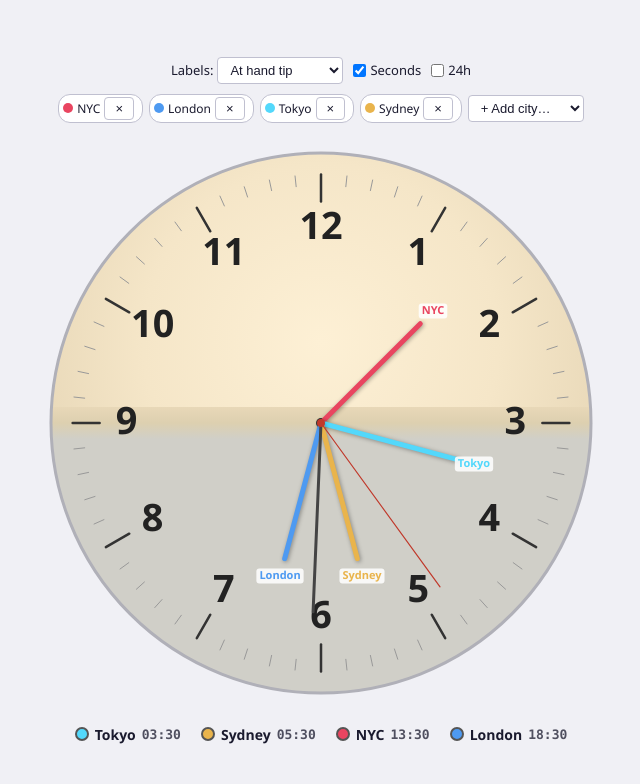
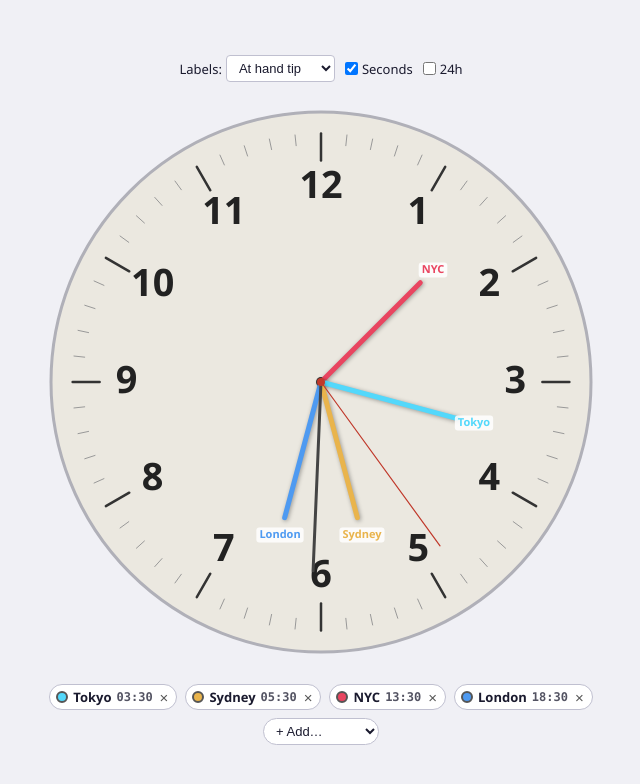
Before and after one commit to capncrockett/multi-tz-clock, a plain HTML site: page index.html in a window 1280 px wide. Shown: the whole page, without its empty margins (319-959 px from the left). Drawn offline with Linux system fonts and the light colour scheme.

Commit message:
Bezel labels, day/night 24h only, outer numerals, merged zone bar
- Bezel label mode: city names on inner rim at hand angle, text
  flips at 3/9 o'clock so bottom-half labels stay readable
- Day/night gradient now only renders in 24h mode; 12h gets plain face
- 24h numerals moved to outer ring (0.96r) to reduce clutter
- Merged legend + chips into single zone-bar: swatch, name, time, remove
- Removed separate #legend and #tz-bar elements

Co-Authored-By: Oz <oz-agent@warp.dev>

```diff
--- a/index.html
+++ b/index.html
@@ -63,7 +63,7 @@
     gap: 4px;
     cursor: pointer;
   }
-  #controls select, #controls button {
+  #controls select {
     background: var(--bg-surface);
     color: var(--text);
     border: 1px solid var(--border);
@@ -72,102 +72,72 @@
     font-size: 13px;
     cursor: pointer;
   }
-  #controls button:hover { filter: brightness(1.2); }
   #controls select:focus,
-  #controls input:focus,
-  #controls button:focus {
+  #controls input:focus {
     outline: 2px solid var(--accent);
     outline-offset: 2px;
   }
 
-  /* ── TZ picker ── */
-  #tz-bar {
+  canvas { display: block; }
+
+  /* ── Unified zone bar (legend + chips + add) ── */
+  #zone-bar {
+    margin-top: 12px;
     display: flex;
-    gap: 6px;
-    margin-bottom: 10px;
+    gap: 8px;
     flex-wrap: wrap;
     justify-content: center;
     align-items: center;
+    max-width: 640px;
   }
-  #tz-bar select {
+  .zone-item {
+    display: inline-flex;
+    align-items: center;
+    gap: 5px;
+    background: var(--bg-surface);
+    border: 1px solid var(--border);
+    border-radius: 16px;
+    padding: 3px 6px 3px 6px;
+    font-size: 13px;
+    font-weight: 600;
+    white-space: nowrap;
+  }
+  .zone-swatch {
+    width: 12px; height: 12px;
+    border-radius: 50%;
+    border: 2px solid var(--text-muted);
+    flex-shrink: 0;
+  }
+  .zone-time {
+    font-family: 'Cascadia Mono', 'Consolas', monospace;
+    opacity: 0.75;
+    font-size: 12px;
+  }
+  .zone-remove {
+    background: none; border: none;
+    color: var(--text-muted);
+    cursor: pointer; font-size: 15px;
+    padding: 0 2px;
+    line-height: 1;
+  }
+  .zone-remove:hover { color: var(--accent); }
+  .zone-remove:focus {
+    outline: 2px solid var(--accent);
+    outline-offset: 1px;
+  }
+  #zone-bar select {
     background: var(--bg-surface);
     color: var(--text);
     border: 1px solid var(--border);
     padding: 4px 8px;
-    border-radius: 4px;
-    font-size: 13px;
-    max-width: 220px;
-  }
-  #tz-bar button {
-    background: var(--bg-surface);
-    color: var(--text);
-    border: 1px solid var(--border);
-    padding: 4px 10px;
-    border-radius: 4px;
+    border-radius: 16px;
     font-size: 13px;
     cursor: pointer;
+    max-width: 180px;
   }
-  #tz-bar button:hover { filter: brightness(1.2); }
-  #tz-bar button:focus, #tz-bar select:focus {
+  #zone-bar select:focus {
     outline: 2px solid var(--accent);
     outline-offset: 2px;
-  }
-  .tz-chip {
-    display: inline-flex;
-    align-items: center;
-    gap: 4px;
-    background: var(--bg-surface);
-    border: 1px solid var(--border);
-    border-radius: 12px;
-    padding: 2px 8px 2px 4px;
-    font-size: 12px;
-  }
-  .tz-chip-swatch {
-    width: 10px; height: 10px;
-    border-radius: 50%;
-    flex-shrink: 0;
-  }
-  .tz-chip button {
-    background: none; border: none;
-    color: var(--text-muted);
-    cursor: pointer; font-size: 14px;
-    padding: 0 2px;
-    line-height: 1;
-  }
-  .tz-chip button:hover { color: var(--accent); }
-  .tz-chip button:focus {
-    outline: 2px solid var(--accent);
-    outline-offset: 1px;
-  }
-
-  canvas { display: block; }
-
-  #legend {
-    margin-top: 12px;
-    display: flex;
-    gap: 12px 20px;
-    flex-wrap: wrap;
-    justify-content: center;
-    font-size: 14px;
-    font-weight: 600;
-    max-width: 600px;
-  }
-  .legend-item {
-    display: flex;
-    align-items: center;
-    gap: 6px;
-    white-space: nowrap;
-  }
-  .legend-swatch {
-    width: 14px; height: 14px;
-    border-radius: 50%;
-    border: 2px solid var(--text-muted);
-    flex-shrink: 0;
-  }
-  .legend-time {
-    font-family: 'Cascadia Mono', 'Consolas', monospace;
-    opacity: 0.75;
-    font-size: 13px;
   }
 
   .sr-only {
@@ -182,25 +152,23 @@
   @media (max-width: 400px) {
     #controls { gap: 6px; }
     #controls label { font-size: 12px; }
-    #tz-bar { gap: 4px; }
-    #legend {
+    #zone-bar {
       flex-direction: column;
       align-items: center;
-      gap: 6px;
-      font-size: 13px;
+      gap: 5px;
     }
   }
 </style>
 </head>
 <body>
 
-<a class="skip-link" href="#legend">Skip to time legend</a>
+<a class="skip-link" href="#zone-bar">Skip to time zones</a>
 
 <div id="controls" role="toolbar" aria-label="Clock display options">
   <label>Labels:
     <select id="labelMode" aria-label="Label display mode">
       <option value="tip">At hand tip</option>
-      <option value="arc">Arc along hand</option>
+      <option value="bezel">On bezel</option>
       <option value="legend">Legend only</option>
     </select>
   </label>
@@ -214,12 +182,10 @@
   </label>
 </div>
 
-<div id="tz-bar" role="region" aria-label="Time zone selection"></div>
-
 <canvas id="clock" role="img" aria-label="Analog clock displaying multiple time zones"></canvas>
 
 <div id="sr-times" class="sr-only" aria-live="polite" aria-atomic="true"></div>
-<div id="legend" role="list" tabindex="0" aria-label="Time zone legend"></div>
+<div id="zone-bar" role="list" aria-label="Active time zones"></div>
 
 <script>
 // ── CITY CATALOG ────────────────────────────────────────────────────
@@ -334,68 +300,60 @@ function sortByTime(deduped) {
   });
 }
 
-// ── TZ PICKER ───────────────────────────────────────────────────────
-function renderTzBar() {
-  const bar = document.getElementById('tz-bar');
-  // Chips for active zones
-  let html = zones.map((z, i) => `
-    <span class="tz-chip">
-      <span class="tz-chip-swatch" style="background:${z.color}" aria-hidden="true"></span>
-      ${z.label}
-      <button onclick="removeZone(${i})" aria-label="Remove ${z.label}">&times;</button>
-    </span>
-  `).join('');
+// ── ZONE BAR (merged legend + chips + add) ─────────────────────────
+function renderZoneBar() {
+  const bar = document.getElementById('zone-bar');
+  const sorted = sortByTime(zones.map(z => ({ ...z, _time: getTimeInTZ(z.tz) })));
 
-  // Add dropdown (if under cap)
+  let html = sorted.map(z => {
+    const idx = zones.findIndex(orig => orig.tz === z.tz);
+    const t = z._time || getTimeInTZ(z.tz);
+    const timeStr = `${String(t.h24).padStart(2,'0')}:${String(t.m).padStart(2,'0')}`;
+    return `<span class="zone-item" role="listitem">
+      <span class="zone-swatch" style="background:${z.color}" aria-hidden="true"></span>
+      <span>${z.label}</span>
+      <span class="zone-time">${timeStr}</span>
+      <button class="zone-remove" onclick="removeZone(${idx})" aria-label="Remove ${z.label}">&times;</button>
+    </span>`;
+  }).join('');
+
   if (zones.length < MAX_ZONES) {
     const usedTzs = new Set(zones.map(z => z.tz));
     const opts = CITY_CATALOG
       .filter(c => !usedTzs.has(c.tz))
       .map(c => `<option value="${c.tz}">${c.label}</option>`)
       .join('');
-    html += `
-      <select id="addTzSelect" aria-label="Add a time zone">
-        <option value="">+ Add city…</option>
-        ${opts}
-      </select>
-    `;
+    html += `<select id="addTzSelect" aria-label="Add a time zone">
+      <option value="">+ Add…</option>${opts}
+    </select>`;
   }
   bar.innerHTML = html;
 
-  // Bind change
   const sel = document.getElementById('addTzSelect');
-  if (sel) {
-    sel.addEventListener('change', () => {
-      if (!sel.value) return;
-      addZone(sel.value);
-    });
-  }
+  if (sel) sel.addEventListener('change', () => { if (sel.value) addZone(sel.value); });
 }
 
 function addZone(tz) {
   if (zones.length >= MAX_ZONES) return;
   const city = CITY_CATALOG.find(c => c.tz === tz);
   if (!city) return;
-  // Pick next unused color
   const usedColors = new Set(zones.map(z => z.color));
   const color = HAND_COLORS.find(c => !usedColors.has(c)) || HAND_COLORS[zones.length % HAND_COLORS.length];
   zones.push({ label: city.label, tz: city.tz, color });
-  renderTzBar();
+  renderZoneBar();
 }
 
 function removeZone(index) {
   zones.splice(index, 1);
-  renderTzBar();
+  renderZoneBar();
 }
-// Expose to inline onclick
 window.removeZone = removeZone;
 
-renderTzBar();
+renderZoneBar();
 
-// ── DAY/NIGHT CLOCK FACE ────────────────────────────────────────────
+// ── DAY/NIGHT CLOCK FACE (24h only) ───────────────────────────────
 function drawDayNightFace(cx, cy, r) {
   const light = isLightMode();
-  // Warmer, sunnier day colors
   const dayColor   = light ? '#f5e6c8' : '#2e3a1e';
   const dayCenter  = light ? '#fdf0d5' : '#3d4a28';
   const nightColor = light ? '#d0cfc8' : '#0d1321';
@@ -407,7 +365,7 @@ function drawDayNightFace(cx, cy, r) {
   ctx.fillStyle = nightColor;
   ctx.fill();
 
-  // Day semicircle (top half) with radial warm gradient
+  // Day semicircle (top half)
   ctx.save();
   ctx.beginPath();
   ctx.moveTo(cx - r, cy);
@@ -422,7 +380,7 @@ function drawDayNightFace(cx, cy, r) {
   ctx.fillRect(cx - r, cy - r, r * 2, r);
   ctx.restore();
 
-  // Soft horizon blend
+  // Horizon blend
   ctx.save();
   ctx.beginPath();
   ctx.arc(cx, cy, r, 0, Math.PI * 2);
@@ -434,6 +392,27 @@ function drawDayNightFace(cx, cy, r) {
   ctx.fillStyle = horizGrad;
   ctx.fillRect(cx - r, cy - 16, r * 2, 32);
   ctx.restore();
+}
+
+function drawPlainFace(cx, cy, r) {
+  const light = isLightMode();
+  ctx.beginPath();
+  ctx.arc(cx, cy, r, 0, Math.PI * 2);
+  ctx.fillStyle = light ? '#ebe8e0' : '#16213e';
+  ctx.fill();
+}
+
+// ── DRAWING ─────────────────────────────────────────────────────────
+function drawFace(cx, cy, r) {
+  const use24 = is24h();
+  const light = isLightMode();
+
+  // Background: day/night for 24h, plain for 12h
+  if (use24) {
+    drawDayNightFace(cx, cy, r);
+  } else {
+    drawPlainFace(cx, cy, r);
+  }
 
   // Outer ring
   ctx.beginPath();
@@ -441,13 +420,6 @@ function drawDayNightFace(cx, cy, r) {
   ctx.strokeStyle = light ? '#b0b0b8' : '#0f3460';
   ctx.lineWidth = 3;
   ctx.stroke();
-}
-
-// ── DRAWING ─────────────────────────────────────────────────────────
-function drawFace(cx, cy, r) {
-  drawDayNightFace(cx, cy, r);
-  const light = isLightMode();
-  const use24 = is24h();
 
   // Tick marks — skip minute ticks on small viewports
   for (let i = 0; i < 60; i++) {
@@ -468,15 +440,28 @@ function drawFace(cx, cy, r) {
 
   // Numerals
   const count = use24 ? 24 : 12;
-  const fontSize = isSmall ? r * 0.14 : (use24 ? r * 0.10 : r * 0.14);
+  if (use24) {
+    // 24h: numerals on the OUTER ring, outside tick marks
+    const fontSize = isSmall ? r * 0.09 : r * 0.09;
     ctx.fillStyle = light ? '#222' : '#ddd';
     ctx.font = `bold ${fontSize}px "Segoe UI", system-ui, sans-serif`;
     ctx.textAlign = 'center';
     ctx.textBaseline = 'middle';
-  for (let n = 1; n <= count; n++) {
-    const angle = (n / count) * Math.PI * 2 - Math.PI / 2;
-    const nr = use24 ? r * 0.68 : r * 0.72;
-    ctx.fillText(n.toString(), cx + Math.cos(angle) * nr, cy + Math.sin(angle) * nr);
+    for (let n = 1; n <= 24; n++) {
+      const angle = (n / 24) * Math.PI * 2 - Math.PI / 2;
+      ctx.fillText(n.toString(), cx + Math.cos(angle) * r * 0.96, cy + Math.sin(angle) * r * 0.96);
+    }
+  } else {
+    // 12h: numerals inside as before
+    const fontSize = isSmall ? r * 0.14 : r * 0.14;
+    ctx.fillStyle = light ? '#222' : '#ddd';
+    ctx.font = `bold ${fontSize}px "Segoe UI", system-ui, sans-serif`;
+    ctx.textAlign = 'center';
+    ctx.textBaseline = 'middle';
+    for (let n = 1; n <= 12; n++) {
+      const angle = (n / 12) * Math.PI * 2 - Math.PI / 2;
+      ctx.fillText(n.toString(), cx + Math.cos(angle) * r * 0.72, cy + Math.sin(angle) * r * 0.72);
+    }
   }
 
   // Center dot
@@ -486,7 +471,7 @@ function drawFace(cx, cy, r) {
   ctx.fill();
 }
 
-function drawHand(cx, cy, angle, length, width, color, label, labelMode) {
+function drawHand(cx, cy, r, angle, length, width, color, label, labelMode) {
   const tipX = cx + Math.cos(angle) * length;
   const tipY = cy + Math.sin(angle) * length;
 
@@ -525,32 +510,45 @@ function drawHand(cx, cy, angle, length, width, color, label, labelMode) {
     ctx.restore();
   }
 
-  // Arc label along the hand
-  if (label && labelMode === 'arc') {
+  // Bezel label — text on the inner rim of the clock, at the hand's angle
+  if (label && labelMode === 'bezel') {
     const fs = isSmall ? 8 : 10;
+    const bezelR = r * 0.62; // inner rim, just inside the numerals
+    const bx = cx + Math.cos(angle) * bezelR;
+    const by = cy + Math.sin(angle) * bezelR;
+
     ctx.save();
+    ctx.translate(bx, by);
+
+    // Normalize angle to 0–2π for flip logic
+    let normAngle = ((angle + Math.PI / 2) % (Math.PI * 2) + Math.PI * 2) % (Math.PI * 2);
+    // Flip if on the bottom half (between 3 o'clock and 9 o'clock going down)
+    // Bottom half: angle is between π/2 and 3π/2 (in standard, but our angle is offset by -π/2)
+    // In our coordinate system: angle 0 = 12 o'clock, π/2 = 3, π = 6, 3π/2 = 9
+    // We want to flip when text would be upside-down: when the raw angle puts us on bottom half
+    const rawAngle = angle + Math.PI / 2; // convert back so 0=12
+    const needsFlip = rawAngle > 0 && rawAngle < Math.PI;
+
+    if (needsFlip) {
+      ctx.rotate(angle + Math.PI / 2 + Math.PI); // flip 180
+    } else {
+      ctx.rotate(angle + Math.PI / 2);
+    }
+
     ctx.font = `bold ${fs}px "Segoe UI", system-ui, sans-serif`;
-    const chars = label.split('');
-    const charSpacing = fs * 0.9;
-    const totalLen = chars.length * charSpacing;
-    const startR = Math.max(length * 0.3, length - totalLen - 10);
-    for (let i = 0; i < chars.length; i++) {
-      const cr = startR + i * charSpacing;
-      if (cr > length) break;
-      const px = cx + Math.cos(angle) * cr;
-      const py = cy + Math.sin(angle) * cr;
-      // Background for each char
-      ctx.fillStyle = isLightMode() ? 'rgba(255,255,255,0.7)' : 'rgba(0,0,0,0.5)';
-      ctx.fillRect(px - fs * 0.4, py - fs * 0.55, fs * 0.8, fs * 1.1);
-      ctx.fillStyle = color;
-      ctx.save();
-      ctx.translate(px, py);
-      ctx.rotate(angle + Math.PI / 2);
     ctx.textAlign = 'center';
     ctx.textBaseline = 'middle';
-      ctx.fillText(chars[i], 0, 0);
-      ctx.restore();
-    }
+
+    // Background pill
+    const tw = ctx.measureText(label).width + 6;
+    const th = fs + 3;
+    ctx.fillStyle = isLightMode() ? 'rgba(255,255,255,0.8)' : 'rgba(0,0,0,0.55)';
+    ctx.beginPath();
+    ctx.roundRect(-tw / 2, -th / 2, tw, th, 3);
+    ctx.fill();
+
+    ctx.fillStyle = color;
+    ctx.fillText(label, 0, 0);
     ctx.restore();
   }
 }
@@ -592,19 +590,7 @@ function drawMinuteSecondHands(cx, cy, r) {
   ctx.fill();
 }
 
-function renderLegend(deduped) {
-  const sorted = sortByTime(deduped);
-  const el = document.getElementById('legend');
-  el.innerHTML = sorted.map(z => {
-    const t = getTimeInTZ(z.tz);
-    const timeStr = `${String(t.h24).padStart(2,'0')}:${String(t.m).padStart(2,'0')}`;
-    return `<span class="legend-item" role="listitem">
-      <span class="legend-swatch" style="background:${z.color}" aria-hidden="true"></span>
-      <span>${z.label}</span>
-      <span class="legend-time">${timeStr}</span>
-    </span>`;
-  }).join('');
-}
+// Legend is now part of the zone bar — no separate render needed
 
 // ── SCREEN READER ───────────────────────────────────────────────────
 function updateScreenReader(deduped) {
@@ -641,11 +627,11 @@ function draw() {
     const t = z._time || getTimeInTZ(z.tz);
     const hVal = use24 ? (t.h24 + t.m / 60) : (t.h + t.m / 60);
     const hourAngle = (hVal / divisor) * Math.PI * 2 - Math.PI / 2;
-    drawHand(cx, cy, hourAngle, r * 0.52, handWidth, z.color, z.label, labelMode);
+    drawHand(cx, cy, r, hourAngle, r * 0.52, handWidth, z.color, z.label, labelMode);
   }
 
   drawMinuteSecondHands(cx, cy, r);
-  renderLegend(deduped);
+  renderZoneBar();
   updateScreenReader(deduped);
 
   if (window.matchMedia('(prefers-reduced-motion: reduce)').matches) {
```
Lines whose indentation alone changed are shown as unchanged.
